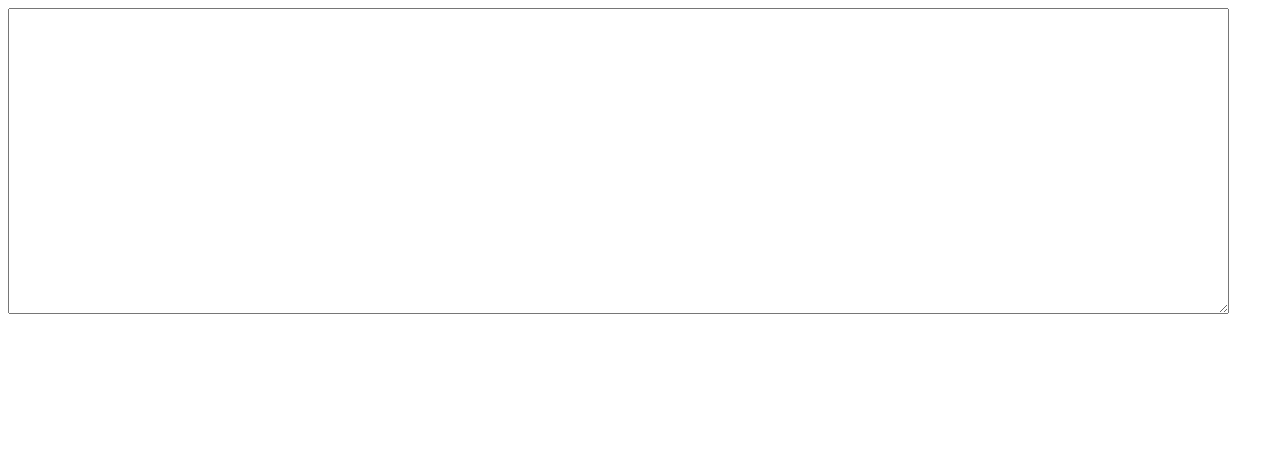
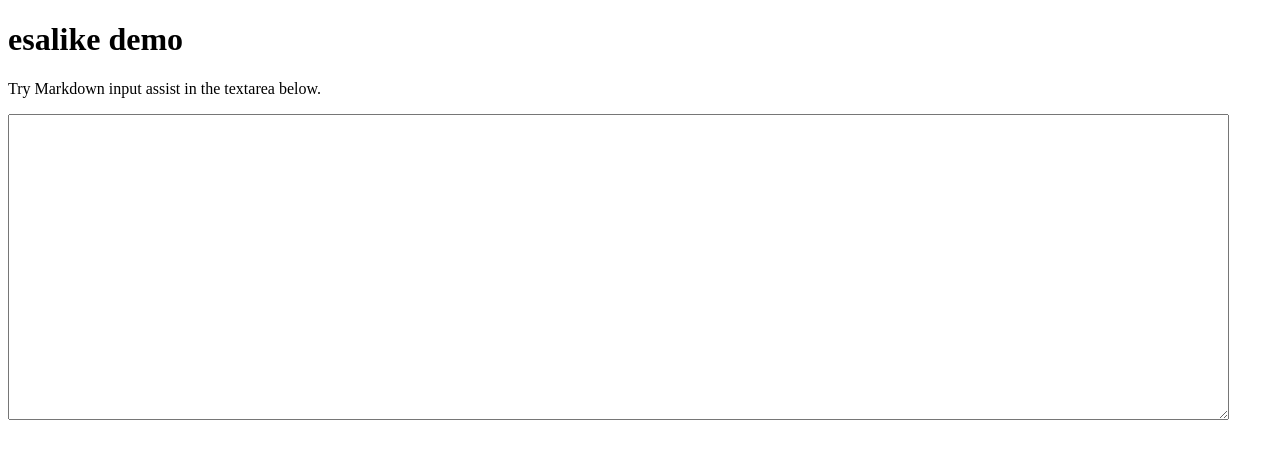
Before and after one commit to willnet-inc/esalike, a website built with webpack: page apps/demo/index.html in a window 1280 px wide. Built offline with nearby package versions, Linux system fonts and the light colour scheme.

Commit message:
:nail_care:

```diff
--- a/apps/demo/index.html
+++ b/apps/demo/index.html
@@ -9,6 +9,10 @@
 </head>
 
 <body>
+  <h1>esalike demo</h1>
+  <p>
+    Try Markdown input assist in the textarea below.
+  </p>
   <div width="1024px">
     <textarea id="editor" cols="150" rows="20"></textarea>
   </div>
```
